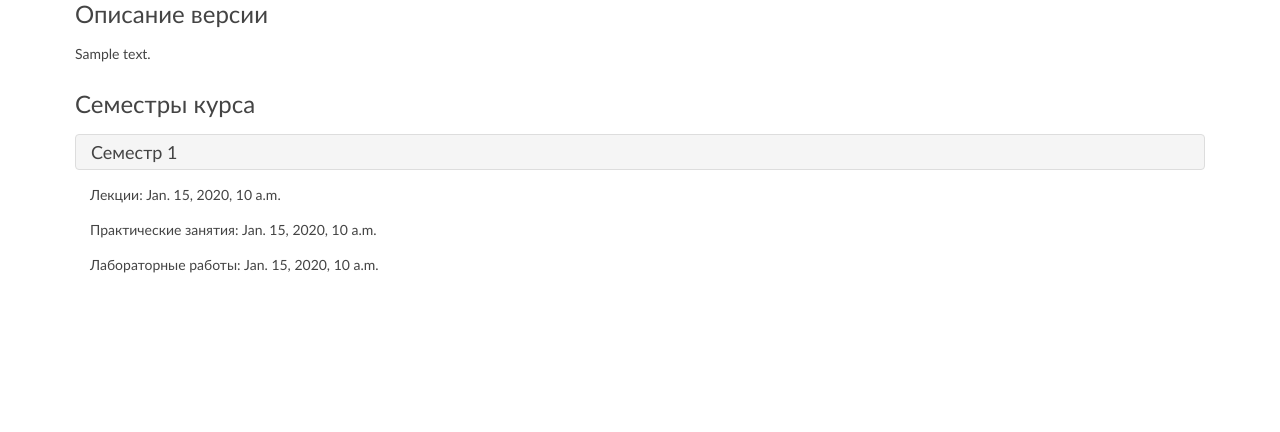
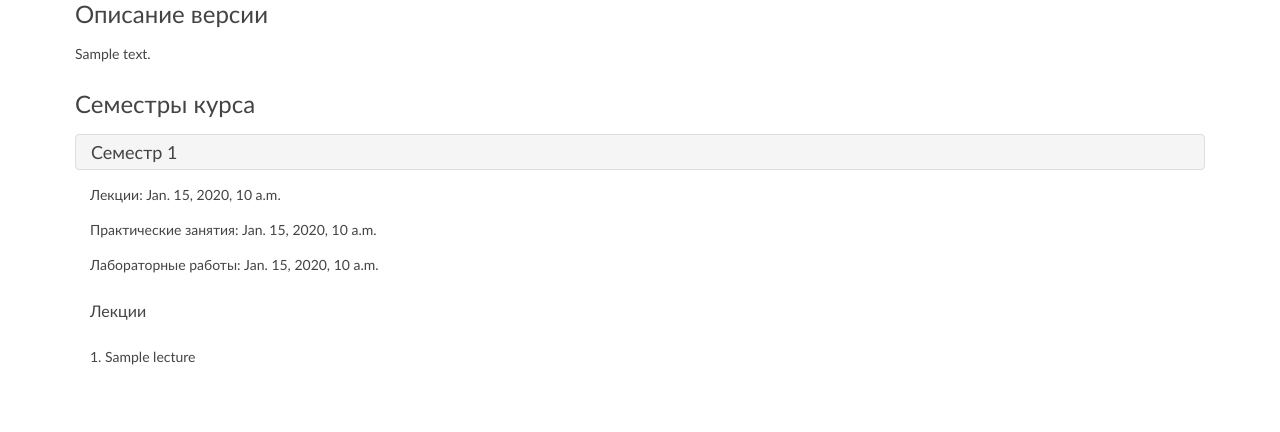
Before and after one commit to fromeflow/worksite, a Django app: template templates/courses/courseversion_detail.html in a window 1280 px wide. Shown: the part 405-837 px from the top of the page. Before the commit the page ends 678 px from the top, so only its background shows below. Run offline with Django 3.2, Linux system fonts and the light colour scheme; the template is opened without the code that fills it: most values are stand-ins (such as "Sample title", 1, 10 or a date in 2020).

Commit message:
Вывод списка лекций

```diff
--- a/templates/courses/courseversion_detail.html
+++ b/templates/courses/courseversion_detail.html
@@ -40,6 +40,12 @@
         <p>Практические занятия: {{ sem.practice_time }}</p>
         <p>Лабораторные работы: {{ sem.lab_time }}</p>
 
+        <h4>Лекции</h4>
+        {% for l in sem.lecture_set.all %}
+            <h5>{{ l.number }}. {{ l.title }}</h5>
+
+        {% endfor %}
+
     </div>
     {% endfor %}
 </div>
```
